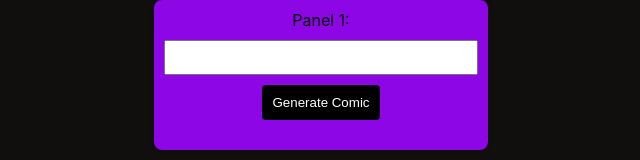
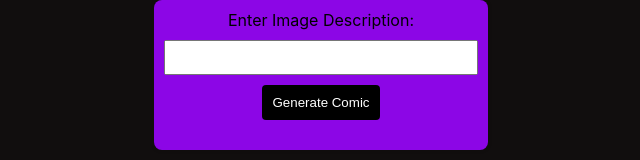
Before and after one commit to PanchalPranav/comic, a React (Create React App) app: page / in a window 1280 px wide. Shown: the top 160 px of the page, without its empty margins (319-959 px from the left). Built offline with nearby package versions, Linux system fonts and the light colour scheme.

Commit message:
Update ComicGenerator.js

```diff
--- a/src/Components/ComicGenerator.js
+++ b/src/Components/ComicGenerator.js
@@ -33,7 +33,7 @@ const ComicGenerator = () => {
     <div className="comic-generator-container">
       <div id="comicContainer">
         <form>
-          <label htmlFor="panel1">Panel 1:</label>
+          <label htmlFor="panel1">Enter Image Description:</label>
           <input
             type="text"
             id="panel1"
```
